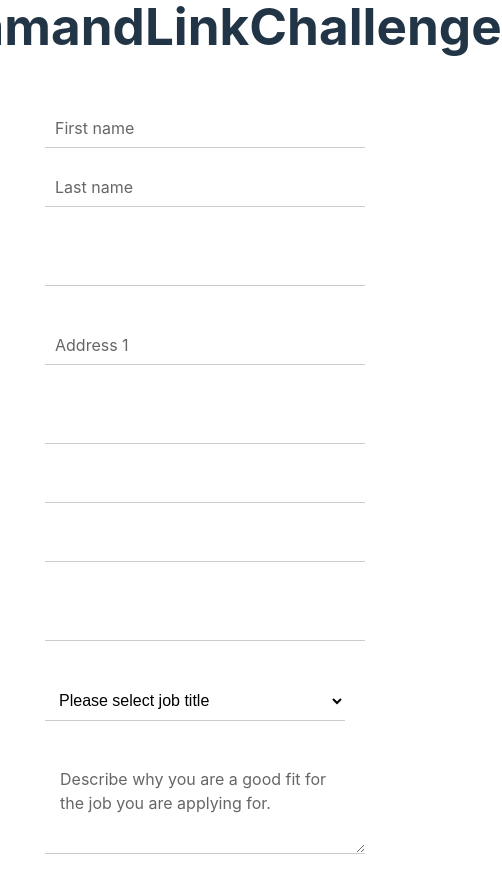
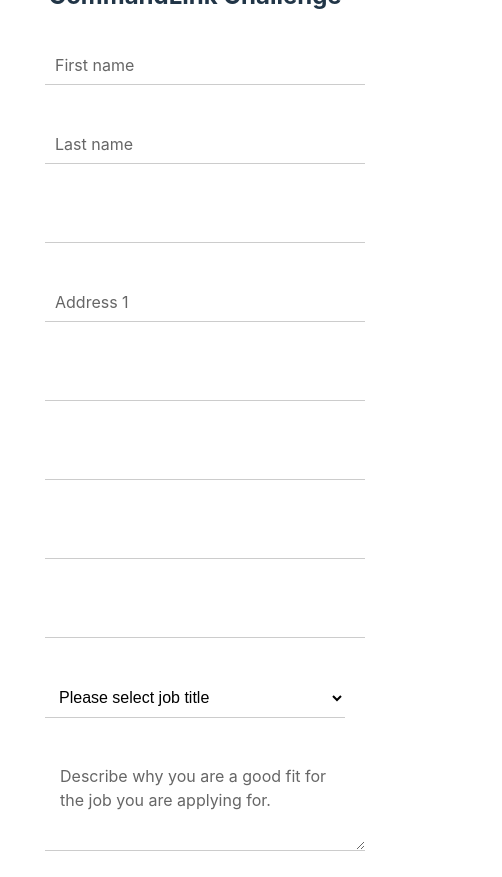
Before and after one commit to Nicocappabianca/commandlink-challenge, a React (Vite) app: page / in a window 390 px wide. Shown: the whole page, 502 px wide, since content can reach past the window. Built offline with nearby package versions, Linux system fonts and the light colour scheme.

Commit message:
feat(Form): responsive form container

```diff
--- a/src/App.tsx
+++ b/src/App.tsx
@@ -1,34 +1,12 @@
-import { Field } from "./components";
-import { MainContainer } from "./components/styled";
+import { MainContainer, MainTitle } from "./components/styled";
 import { fieldSet } from "./assets/fieldSet";
+import { FormContainer } from "./components/FormContainer";
 
 function App() {
   return (
     <MainContainer>
-      <h1>CommandLinkChallenge</h1>
-      {fieldSet.map((field) => {
-        return Array.isArray(field) ? (
-          <div>
-            {field.map((subField) => (
-              <Field
-                key={subField.id}
-                id={subField.id}
-                type={subField.type}
-                placeholder={subField.placeholder}
-                options={subField.options}
-              />
-            ))}
-          </div>
-        ) : (
-          <Field
-            key={field.id}
-            id={field.id}
-            type={field.type}
-            placeholder={field.placeholder}
-            options={field.options}
-          />
-        );
-      })}
+      <MainTitle>CommandLink Challenge</MainTitle>
+      <FormContainer formFields={fieldSet} />
     </MainContainer>
   );
 }
--- /dev/null
+++ b/src/components/FormContainer.tsx
@@ -0,0 +1,38 @@
+import { FC } from "react";
+import { FieldSet } from "../models/field";
+import { Form, SubFieldWrapper } from "./styled";
+import { Field } from ".";
+
+interface FormContainerProps {
+  formFields: FieldSet;
+}
+
+export const FormContainer: FC<FormContainerProps> = ({ formFields }) => {
+  return (
+    <Form>
+      {formFields.map((field) => {
+        return Array.isArray(field) ? (
+          <SubFieldWrapper>
+            {field.map((subField) => (
+              <Field
+                key={subField.id}
+                id={subField.id}
+                type={subField.type}
+                placeholder={subField.placeholder}
+                options={subField.options}
+              />
+            ))}
+          </SubFieldWrapper>
+        ) : (
+          <Field
+            key={field.id}
+            id={field.id}
+            type={field.type}
+            placeholder={field.placeholder}
+            options={field.options}
+          />
+        );
+      })}
+    </Form>
+  );
+};
--- /dev/null
+++ b/src/components/styled/Form.tsx
@@ -0,0 +1,16 @@
+import styled from "styled-components";
+
+export const Form = styled.form`
+  display: flex;
+  flex-direction: column;
+`;
+
+export const SubFieldWrapper = styled.div`
+  display: flex;
+  flex-direction: column;
+  flex-wrap: wrap;
+
+  @media (min-width: 769px) {
+    flex-direction: row;
+  }
+`;
--- /dev/null
+++ b/src/components/styled/Headings.tsx
@@ -0,0 +1,9 @@
+import styled from "styled-components";
+
+export const MainTitle = styled.h1`
+  font-size: 24px;
+
+  @media (min-width: 769px) {
+    font-size: 32px;
+  }
+`;
--- a/src/components/styled/Input.tsx
+++ b/src/components/styled/Input.tsx
@@ -7,7 +7,7 @@
 export const InputContainer = styled.div`
   position: relative;
   width: 300px;
-  margin: 20px 0;
+  margin: 20px;
 `;
 
 export const Input = styled.input`
--- a/src/components/styled/index.ts
+++ b/src/components/styled/index.ts
@@ -2,3 +2,5 @@
 export { Input, InputContainer, Placeholder } from "./Input";
 export { Select } from "./Select";
 export { TextArea, TextAreaPlaceholder } from "./TextArea";
+export { Form, SubFieldWrapper } from "./Form";
+export { MainTitle } from "./Headings";
```
